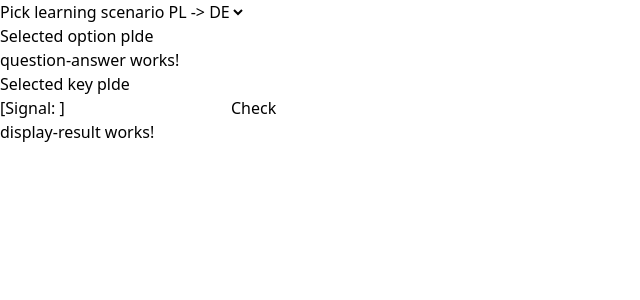
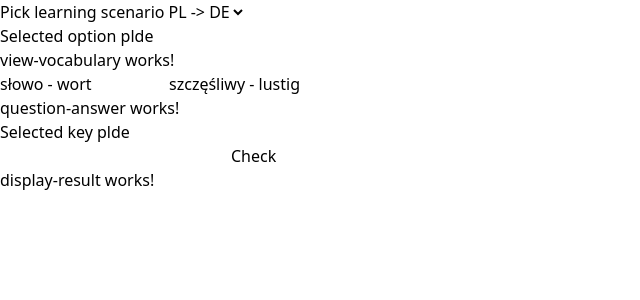
Before and after one commit to AdrianPasik/ForeignTeacher, an Angular app: page / in a window 1280 px wide. Shown: the top 300 px of the page, without its empty margins (0-640 px from the left). Built offline with nearby package versions, Linux system fonts and the light colour scheme.

Commit message:
vocab visualisation

```diff
--- a/src/app/frontend/language-select/language-select.html
+++ b/src/app/frontend/language-select/language-select.html
@@ -12,5 +12,6 @@
         Selected option
         {{ selectedLanguageKey() }}
     </div>
+    <app-view-vocabulary [vocabulary]="this.vocabulary" />
     <app-question-answer [selectedLanguage]="this.selectedLanguageKey()" [learningService]="this.learning()" />
 </div>
--- a/src/app/frontend/language-select/language-select.ts
+++ b/src/app/frontend/language-select/language-select.ts
@@ -6,12 +6,13 @@ import { QuestionAnswer } from "../question-answer/question-answer";
 import { Learning } from '../../services/learning';
 import { ProgressLoader } from '../../services/persistence/progress';
 import { firstValueFrom } from 'rxjs';
+import { ViewVocabulary } from "../view-vocabulary/view-vocabulary";
 
 @Component({
   selector: 'app-language-select',
   templateUrl: './language-select.html',
   styleUrl: './language-select.css',
-  imports: [CommonModule, QuestionAnswer]
+  imports: [CommonModule, QuestionAnswer, ViewVocabulary]
 })
 export class LanguageSelect {
   private http = inject(HttpClient);
@@ -22,12 +23,15 @@ export class LanguageSelect {
   ];
 
   selectedLanguageKey = signal(this.options[0].value);
-
   learning = signal<Learning | null>(null);
   isLoading = signal(false);
 
   constructor() {
     this.reloadLearning();
+  }
+
+  get vocabulary(): Vocabulary | null {
+    return this.learning()?.vocabulary ?? null;
   }
 
   async onSelectionChange(event: Event): Promise<void> {
--- a/src/app/frontend/question-answer/question-answer.html
+++ b/src/app/frontend/question-answer/question-answer.html
@@ -4,8 +4,8 @@
 <div>
       <label>{{ knownLanguageText() }}</label>
       <input
-        [value]="userTranslation"
-        (input)="onInputChange($event)"
+        [value]="userTranslation()"
+        (input)="userTranslation.set($event.target.value)"
         type="text">
       <button (click)="onButtonClick()">{{ checkAnswerCaption() }}</button>
     </div>
--- /dev/null
+++ b/src/app/frontend/view-vocabulary/view-vocabulary.css
@@ -0,0 +1,6 @@
+.vocabulary-container {
+    display: flex;
+    flex-direction: row;
+    justify-content: space-between;
+    max-width: 300px;
+}
--- /dev/null
+++ b/src/app/frontend/view-vocabulary/view-vocabulary.html
@@ -0,0 +1,8 @@
+<p>view-vocabulary works!</p>
+<div class="vocabulary-container">
+@for (chapter of this.chapters; track chapter) {
+    @for(item of chapter.items; track item) {
+        <div>{{ item.text }} - {{ item.foreignText }}</div>
+    }
+}
+</div>
--- /dev/null
+++ b/src/app/frontend/view-vocabulary/view-vocabulary.ts
@@ -0,0 +1,17 @@
+import { Component, input } from '@angular/core';
+import { Vocabulary, VocabularyChapter } from '../../services/persistence/vocabulary';
+import { CommonModule } from '@angular/common';
+
+@Component({
+  selector: 'app-view-vocabulary',
+  imports: [CommonModule],
+  templateUrl: './view-vocabulary.html',
+  styleUrl: './view-vocabulary.css',
+})
+export class ViewVocabulary {
+  vocabulary = input.required<Vocabulary | null>();
+
+  get chapters(): VocabularyChapter[] {
+    return this.vocabulary()?.chapters ?? [];
+  }
+}
```
Also changed, not shown: public/vocabulary/plen.txt (added), 1 other file (tests, documents, lock files or other folders).
